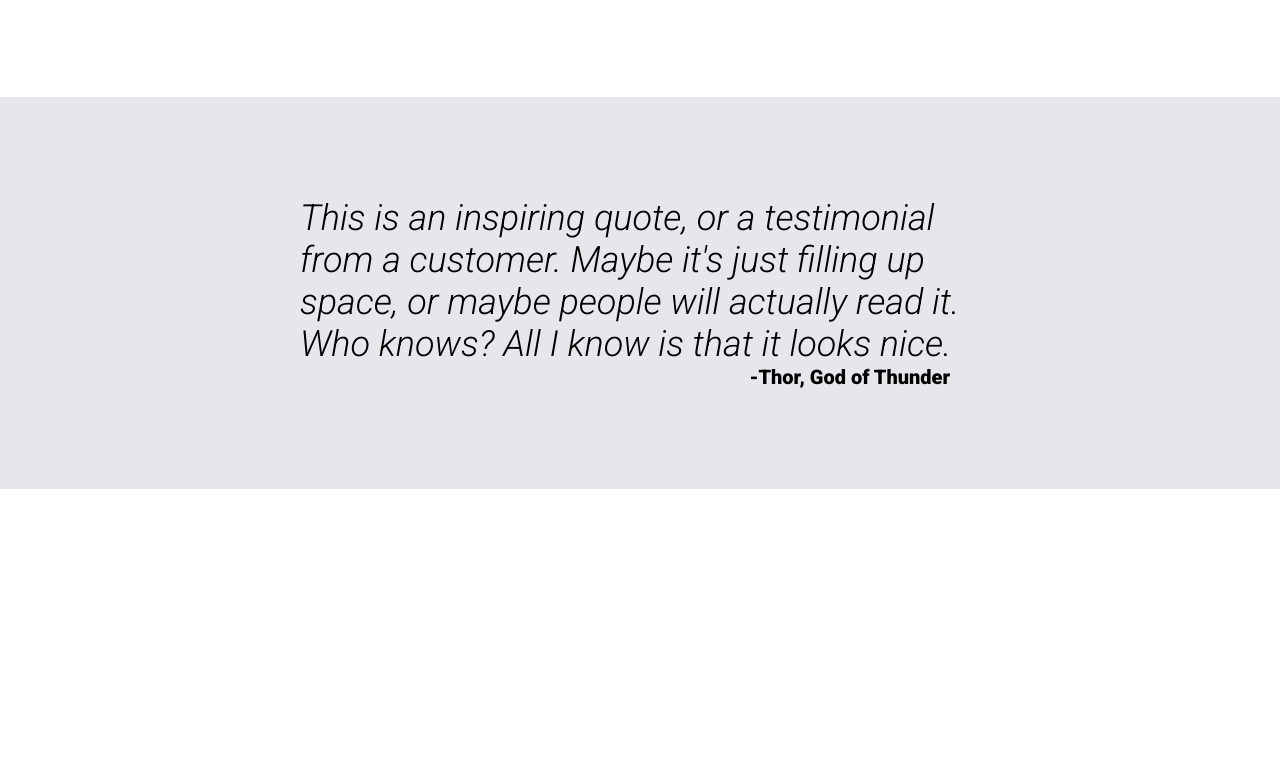
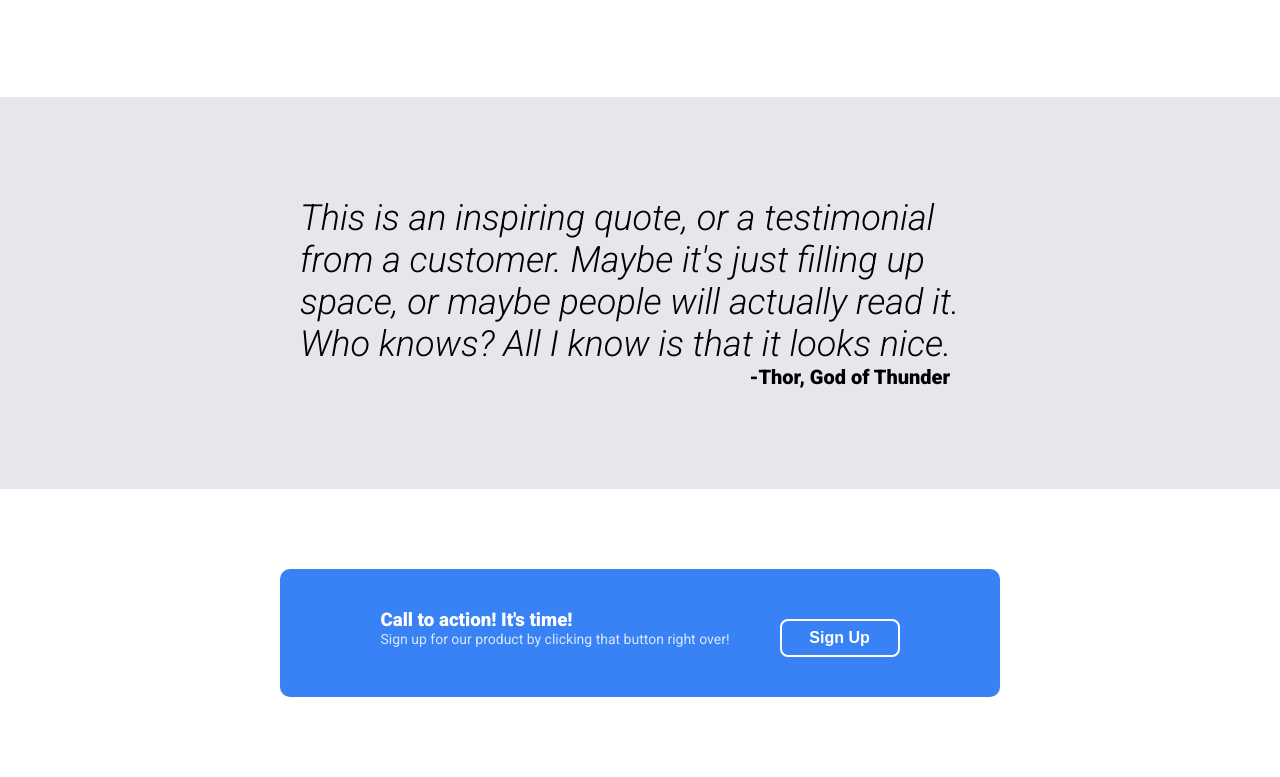
Before and after one commit to hmac100/LandingPage, a plain HTML site: page index.html in a window 1280 px wide. Shown: the part 806-1583 px from the top of the page. Before the commit the page ends 1295 px from the top, so only its background shows below. Drawn offline with Linux system fonts and the light colour scheme.

Commit message:
Add CTA Section

```diff
--- a/index.html
+++ b/index.html
@@ -39,10 +39,10 @@
   </div>
 </header>
 
-<div class="content-container">
+<section class="content-container">
 
   <h2>Some random information</h2>
-  <section class="content">
+  <div class="content">
 
   <div class="card-container">
       <div class="card"></div>
@@ -64,27 +64,34 @@
       <p class="card-text">this is some subtext under an illustration or image</p>
 </div>
 
+</div>
 </section>
-</div>
 
 <section class="testimonial">
 
     <blockquote> This is an inspiring quote, or a testimonial from a customer. Maybe it's just filling up space, or maybe people will actually read it. Who knows? All I know is that it looks nice.</blockquote>
-
-
    <p class="cite">-Thor, God of Thunder</p>
 
 </section>
 
-<!-- <section class="cta">
-  Call to action! It's time!
-Sign up for our product by clicking that button right over!
-<button>Sign Up</button>
+<section class="cta-container">
 
+  <div class="cta">
+
+ <div class="cta-info">
+  <h3>Call to action! It's time!</h3>
+<p>Sign up for our product by clicking that button right over!</p>
+
+</div>
+
+<button class="btn outline">Sign Up</button>
+
+
+</div>
 
 </section>
 
-
+<!--
  <footer class="footer">
     <p>Copyright @ The Odin Project 2021</p>
   </footer>  -->
--- a/style.css
+++ b/style.css
@@ -13,6 +13,16 @@ body {
   font-family:roboto;
   display: flex;
   flex-direction: column;
+}
+
+h1 {
+  font-size: 48px;
+  font-weight: 900;
+  line-height: 1;
+}
+
+h3 {
+  font-weight: 600;
 }
 
 li {
@@ -66,11 +76,6 @@ justify-content: center;
 
 /* HEADER */
 
-h1 {
-  font-size: 48px;
-  font-weight: 900;
-  line-height: 1;
-}
 
 .header-text {
   color: #E5E7EB;
@@ -111,7 +116,6 @@ h1 {
   padding:8px 20px;
   border-radius: 8px;
   margin-top: 10px;
-
 }
 
 .header-section-container {
@@ -181,3 +185,37 @@ p.card-text {
   font-style: normal;
 
 }
+
+
+/* CTA SECTION */
+
+.cta-container {
+display: flex;
+justify-content: center;
+align-items: center;
+}
+
+
+.cta {
+display: flex;
+justify-content: space-between;
+margin: 80px 160px;
+gap: 50px;
+padding:40px 100px;
+ background: #3882F6;
+ color:#fff;
+ border-radius:10px;
+}
+.cta-info {
+  display: flex;
+  flex-direction: column;
+}
+.cta-info p {
+ font-size: 14px;
+ opacity: 0.8;
+}
+
+
+.btn.outline {
+  border: 2px solid #fff;
+}
```
